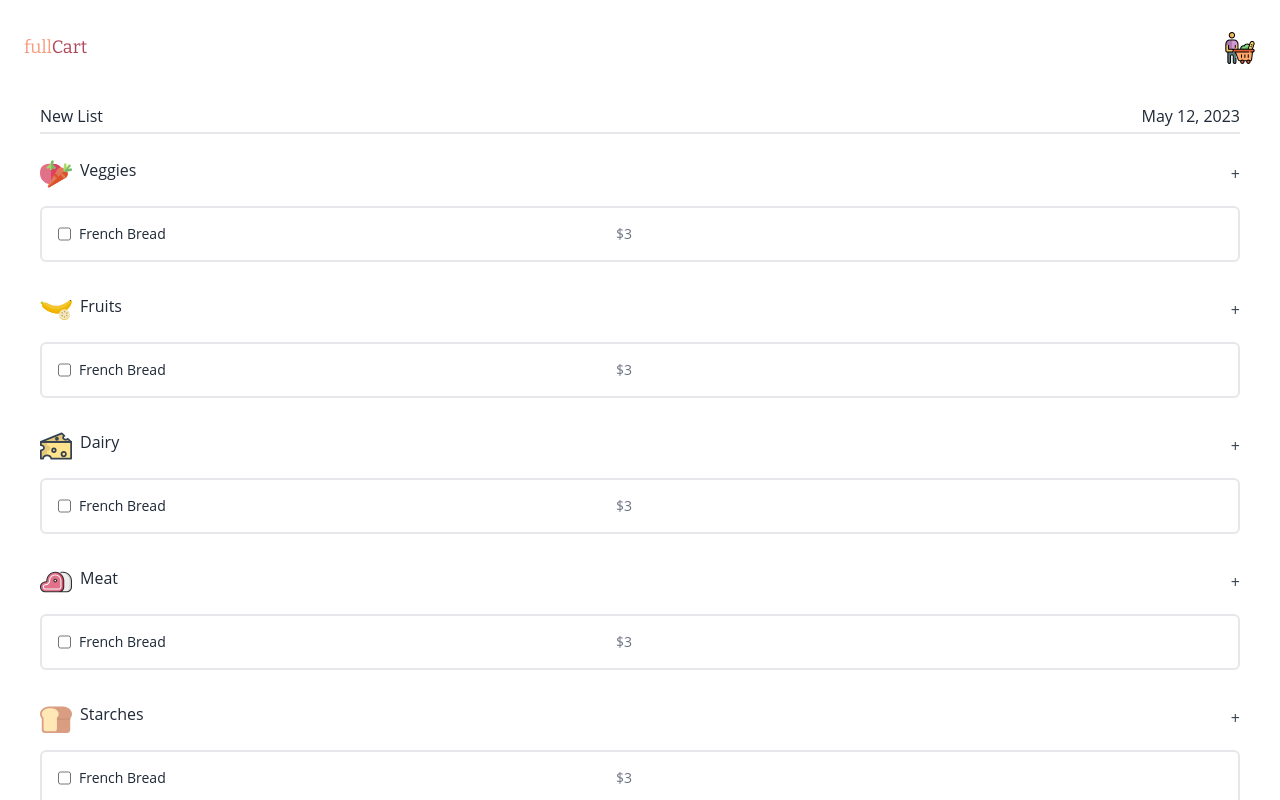
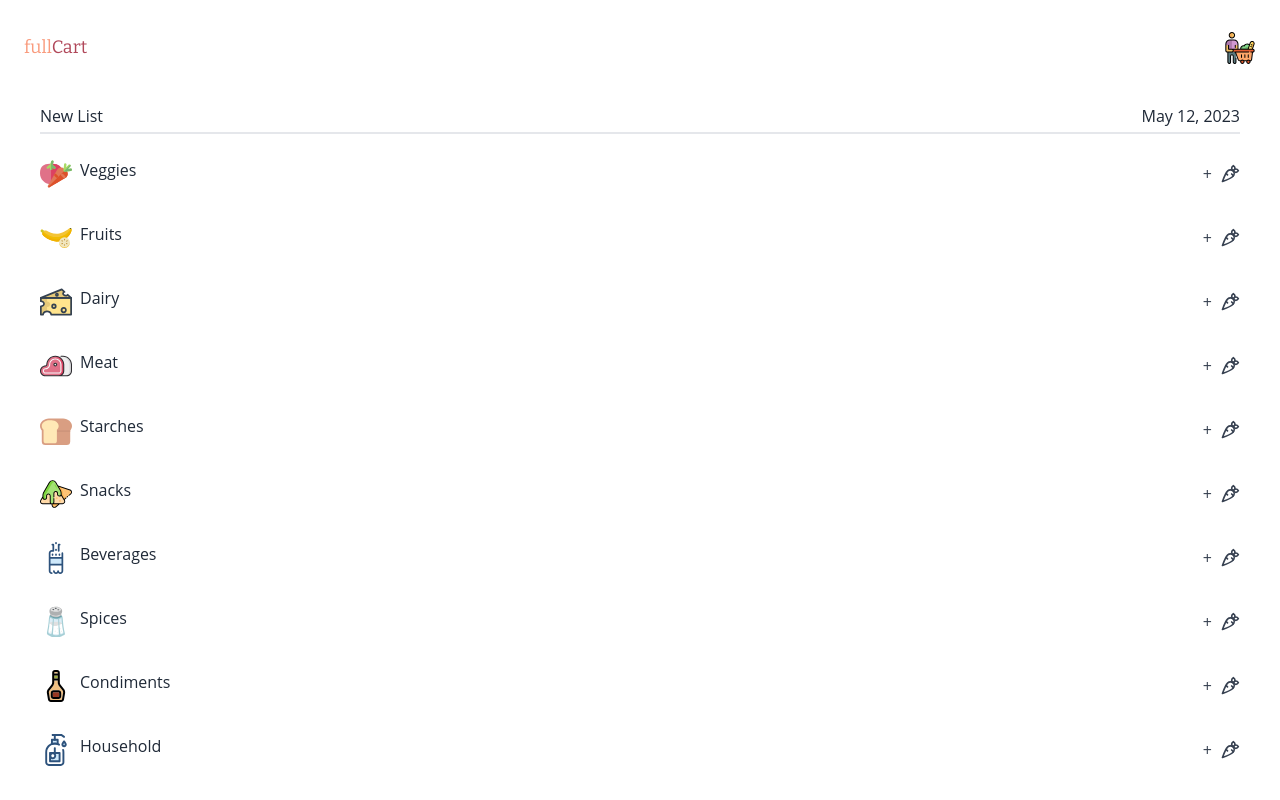
Before and after one commit to michael-duren/full-cart, a React (Vite) app in the folder client/: page /newlist in a window 1280 px wide. Shown: the top 800 px of the page. Built offline with nearby package versions, Linux system fonts and the light colour scheme.

Commit message:
added toggle to each category

```diff
--- a/client/package.json
+++ b/client/package.json
@@ -13,6 +13,7 @@
     "dayjs": "^1.11.7",
     "react": "^18.2.0",
     "react-dom": "^18.2.0",
+    "react-icons": "^4.8.0",
     "react-router-dom": "^6.11.1"
   },
   "devDependencies": {
--- a/client/src/components/categories/CategoryCollection.tsx
+++ b/client/src/components/categories/CategoryCollection.tsx
@@ -1,5 +1,7 @@
+import { useState } from 'react';
 import { CategoryItems } from '../../utils/types';
 import ItemInstance from './ItemInstance';
+import { TbCarrot, TbCarrotOff } from 'react-icons/tb';
 
 interface CategoryProps {
   categoryCollection: CategoryItems;
@@ -9,6 +11,9 @@ export default function CategoryColection({
   categoryCollection,
 }: CategoryProps) {
   const { category, CategoryIcon, items } = categoryCollection;
+  const [isOpen, setIsOpen] = useState(false);
+
+  const toggleOpen = () => setIsOpen(!isOpen);
 
   return (
     <div key={category} className="flex items-start  flex-col w-full">
@@ -17,19 +22,27 @@ export default function CategoryColection({
           <div>{<CategoryIcon className="h-8 w-8" />}</div>
           <h3>{category}</h3>
         </div>
-        <div>
+        <div className="flex justify-center items-center gap-2">
           <button className="text-gray-700 hover:text-gray-900">
             <span className="drop-shadow-2xl">+</span>
+          </button>
+          <button
+            className="text-gray-700 hover:text-gray-900"
+            onClick={toggleOpen}
+          >
+            {isOpen ? <TbCarrotOff size={20} /> : <TbCarrot size={20} />}
           </button>
         </div>
       </div>
       {/* items */}
+      {isOpen && (
         <div className="grid grid-cols-2 border-2 rounded-md p-2 my-2 w-full">
           {items &&
             items.map((item) => {
               return <ItemInstance item={item} />;
             })}
         </div>
+      )}
     </div>
   );
 }
```
Also changed, not shown: 1 other file (tests, documents, lock files or other folders). Lines whose indentation alone changed are shown as unchanged.
